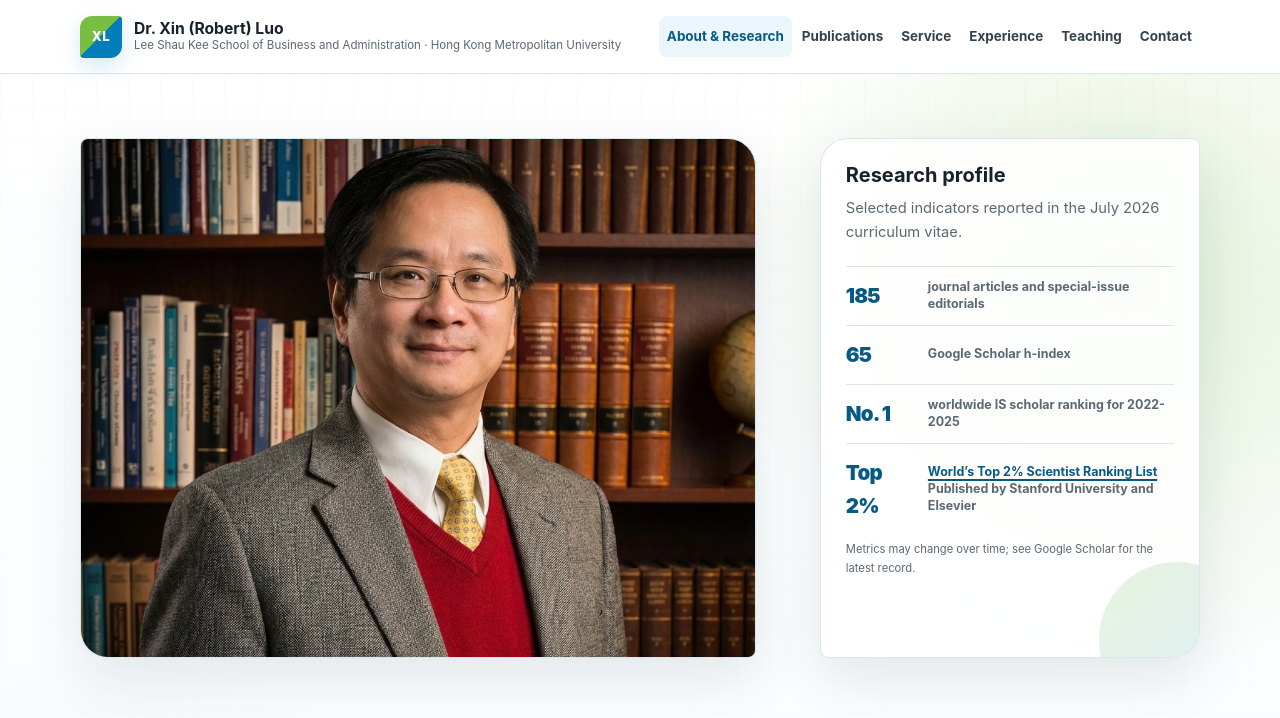
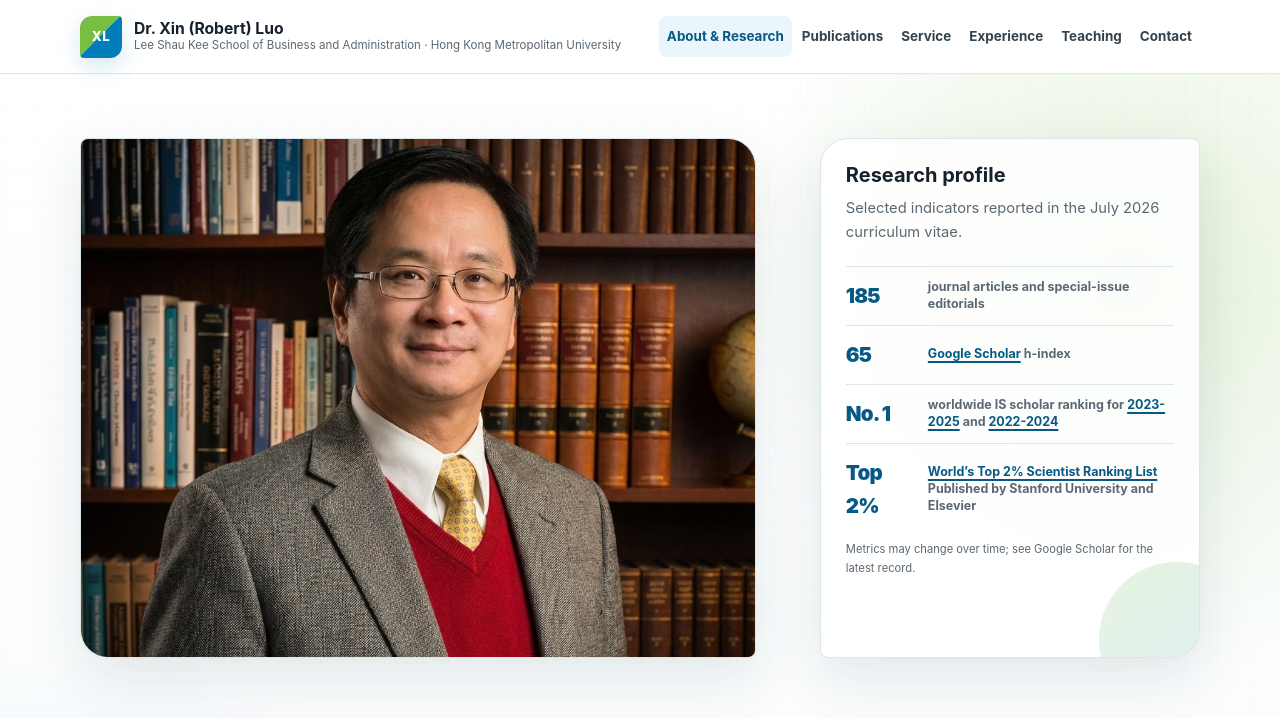
Before and after one commit to xin-robert-luo/xin-robert-luo.github.io, a plain HTML site: page index.html in a window 1280 px wide. Shown: the top 718 px of the page. Drawn offline with Linux system fonts and the light colour scheme.

Commit message:
Update index.html

```diff
--- a/index.html
+++ b/index.html
@@ -1285,11 +1285,31 @@
             </div>
             <div class="metric">
               <dt>65</dt>
-              <dd>Google Scholar h-index</dd>
+              <dd>
+                <a
+                  href="https://scholar.google.com/citations?hl=en&amp;user=FemyycMAAAAJ"
+                  target="_blank"
+                  rel="noopener noreferrer"
+                >Google Scholar</a>
+                h-index
+              </dd>
             </div>
             <div class="metric">
               <dt>No. 1</dt>
-              <dd>worldwide IS scholar ranking for 2022-2025</dd>
+              <dd>
+                worldwide IS scholar ranking for
+                <a
+                  href="assets/AIS%20Research%20Rankings%20_%20Rankings_2023-2025.pdf"
+                  target="_blank"
+                  rel="noopener noreferrer"
+                >2023-2025</a>
+                and
+                <a
+                  href="assets/AIS%20Research%20Rankings%20_%20Rankings_2022-2024.pdf"
+                  target="_blank"
+                  rel="noopener noreferrer"
+                >2022-2024</a>
+              </dd>
             </div>
             <div class="metric">
               <dt>Top 2%</dt>
```
